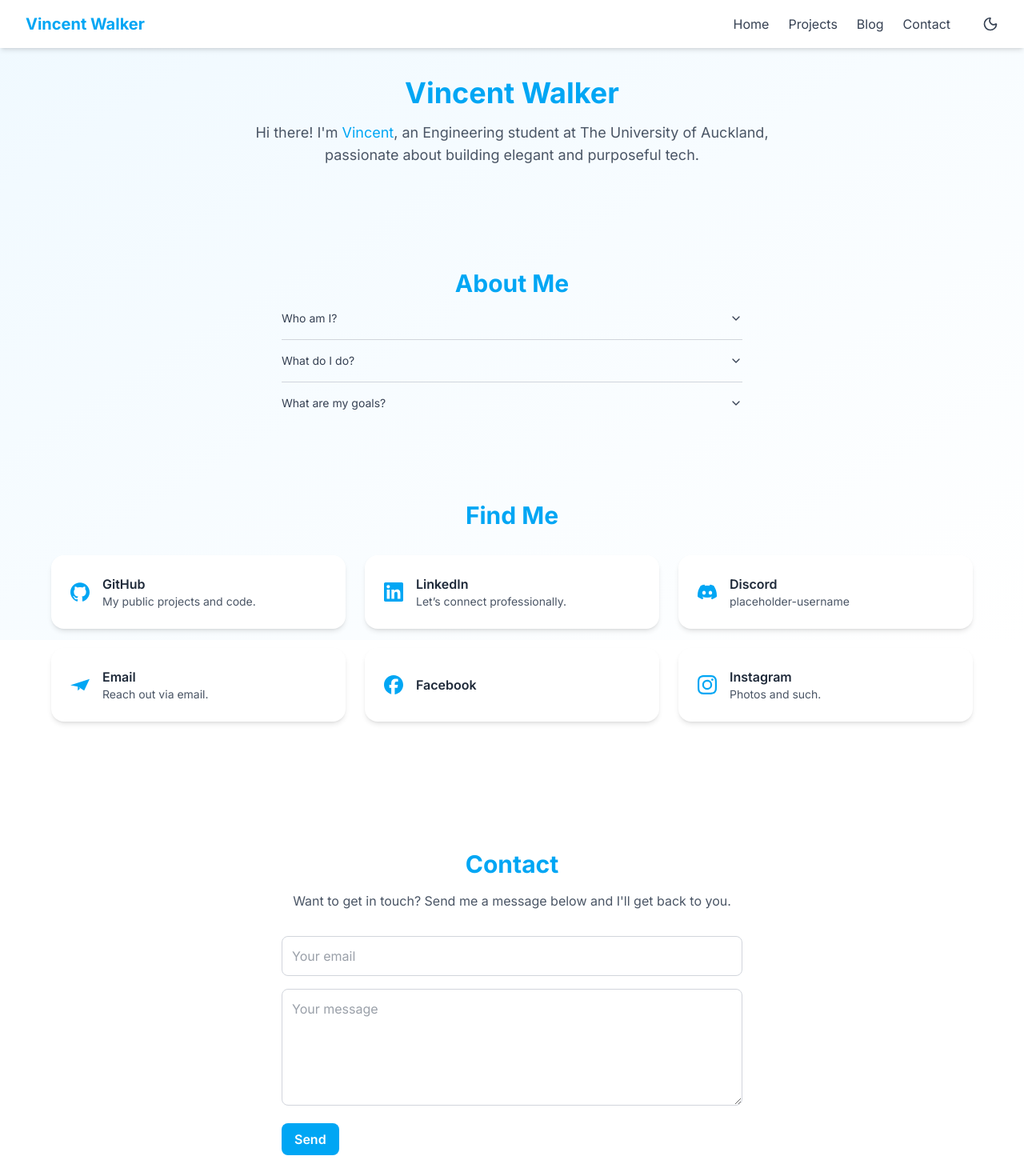
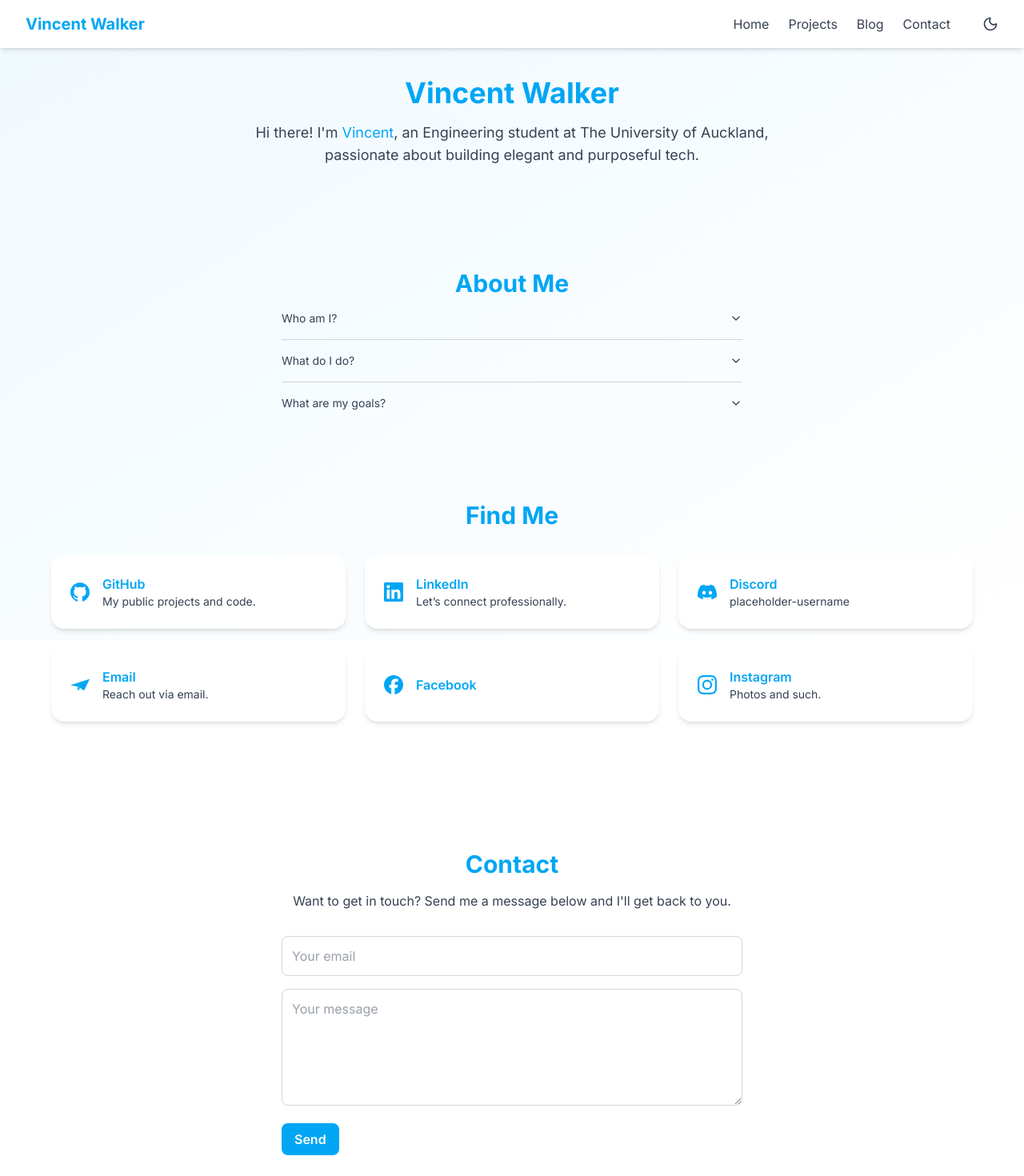
Before and after one commit to basicallycommits/basicallywebsite, a Next.js app: page / in a window 1280 px wide. Shown: the top 1470 px of the page at 80% size. Built offline with nearby package versions, Linux system fonts and the light colour scheme.

Commit message:
refactor: update styles for Contact, FindMe, and Hero components; add new utility classes

```diff
--- a/src/app/components/Contact.tsx
+++ b/src/app/components/Contact.tsx
@@ -1,12 +1,9 @@
 const Contact = () => {
   return (
-    <footer
-      id="contact"
-      className="mt-24 py-16 px-4 sm:px-6 lg:px-8 bg-[var(--colour-accent)] dark:bg-[var(--colour-accent-dark)]"
-    >
+    <footer id="contact" className="mt-24 py-16 px-4 sm:px-6 lg:px-8 bg-accent">
       <div className="max-w-xl mx-auto text-center">
         <h2 className="heading h2">Contact</h2>
-        <p className="mt-4 text-gray-600 dark:text-gray-300">
+        <p className="mt-4 text-default">
           Want to get in touch? Send me a message below and I'll get back to
           you.
         </p>
--- a/src/app/components/FindMe.tsx
+++ b/src/app/components/FindMe.tsx
@@ -60,17 +60,13 @@ const FindMe = () => {
             } // Only set target="_blank" for external links
             className="flex items-center p-6 bg-[var(--colour-accent)] dark:bg-[var(--colour-accent-dark)] rounded-2xl shadow-md hover:shadow-lg transition hover:scale-[1.02]"
           >
-            <div className="mr-4 text-sky-500 dark:text-sky-400">
-              {site.icon}
-            </div>
+            <div className="mr-4 text-important">{site.icon}</div>
             <div>
-              <h4 className="text-left font-semibold text-gray-800 dark:text-white">
+              <h4 className="text-left font-semibold text-important">
                 {site.title}
               </h4>
               {site.description && (
-                <p className="text-sm text-gray-600 dark:text-gray-300">
-                  {site.description}
-                </p>
+                <p className="text-sm text-default">{site.description}</p>
               )}
             </div>
           </a>
--- a/src/app/components/Hero.tsx
+++ b/src/app/components/Hero.tsx
@@ -2,8 +2,8 @@ const Hero = () => {
   return (
     <section id="hero" className="text-center">
       <h1 className="heading h1">Vincent Walker</h1>
-      <p className="mt-4 text-lg text-gray-600 dark:text-gray-300 max-w-prose mx-auto">
-        Hi there! I'm <span className="text-sky-500">Vincent</span>, an
+      <p className="mt-4 text-lg text-default max-w-prose mx-auto">
+        Hi there! I'm <span className="text-important">Vincent</span>, an
         Engineering student at The University of Auckland, passionate about
         building elegant and purposeful tech.
       </p>
--- a/src/styles/globals.css
+++ b/src/styles/globals.css
@@ -10,6 +10,7 @@ html {
 
 :root {
   --text-light: theme("colors.gray.700");
+  --text-dark: theme("colors.gray.300");
   --colour-primary: theme("colors.sky.500");
   --colour-accent: theme("colors.white");
 }
@@ -31,8 +32,7 @@ body {
     @apply text-[var(--text-light)] dark:text-[var(--text-dark)];
   }
 
-  a,
-  button {
+  a {
     @apply text-[var(--text-light)] dark:text-[var(--text-dark)] hover:text-[var(--colour-primary)] dark:hover:text-[var(--colour-primary-dark)] transition;
   }
 }
@@ -65,6 +65,26 @@ body {
   .text-field {
     @apply p-3 rounded-lg border border-gray-300 dark:bg-gray-800 dark:border-gray-700 dark:text-white;
   }
+
+  .text-default {
+    @apply text-[var(--text-light)] dark:text-[var(--text-dark)];
+  }
+
+  .text-send-button {
+    @apply text-white dark:text-[var(--text-light)];
+  }
+
+  .text-important {
+    @apply text-[var(--colour-primary)] dark:text-[var(--colour-primary-dark)];
+  }
+
+  .bg-primary {
+    @apply bg-[var(--colour-primary)] dark:bg-[var(--colour-primary-dark)];
+  }
+
+  .bg-accent {
+    @apply bg-[var(--colour-accent)] dark:bg-[var(--colour-accent-dark)];
+  }
 }
 
 @theme {
```
